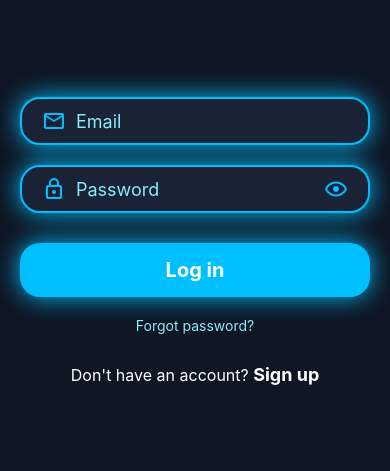
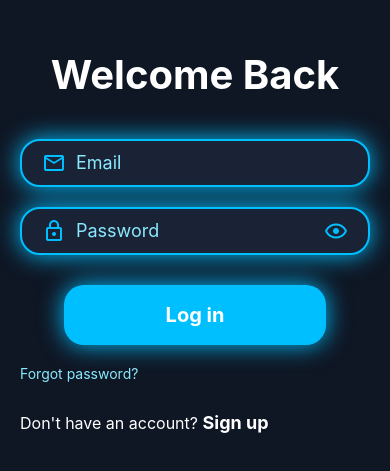
Before and after one commit to GabrielOFaria/MyLanguageApp, a React Native app: screen / in a window 390 px wide. Shown: the part 181-652 px from the top of the page. Built offline with nearby package versions, Linux system fonts and the light colour scheme.

Commit message:
style:applied new styles to login screen

```diff
--- a/App.js
+++ b/App.js
@@ -1,4 +1,6 @@
-import React, { useState } from 'react';
+import React, { useState } from "react";
+import * as Animatable from "react-native-animatable";
+import { useWindowDimensions } from "react-native";
 import {
   KeyboardAvoidingView,
   Platform,
@@ -9,29 +11,54 @@ import {
   TouchableOpacity,
   StyleSheet,
   TouchableWithoutFeedback,
-  Keyboard
-} from 'react-native';
-import Icon from 'react-native-vector-icons/MaterialCommunityIcons';
+  Keyboard,
+} from "react-native";
+import Icon from "react-native-vector-icons/MaterialCommunityIcons";
 
 export default function App() {
-  const [email, setEmail] = useState('');
-  const[password, setPassword] = useState('');
+  const [email, setEmail] = useState("");
+  const [password, setPassword] = useState("");
   const [passwordVisible, setPasswordVisible] = useState(false);
+
+  const handleLogin = () => {
+    if (!email.trim()) {
+      alert("Please enter your email");
+      return;
+    }
+    if (!password.trim()) {
+      alert("Please enter your password");
+      return;
+    }
+    alert("Login Sucessful"); // Handle login logic here
+  };
 
   return (
     <KeyboardAvoidingView
       style={{ flex: 1 }}
       behavior={Platform.OS === "ios" ? "padding" : "height"}
     >
-    <TouchableWithoutFeedback onPress={() => {Keyboard.dismiss();}}>
+      <TouchableWithoutFeedback
+        onPress={() => {
+          Keyboard.dismiss();
+        }}
+      >
         <ScrollView
           contentContainerStyle={{ flexGrow: 1 }}
           keyboardShouldPersistTaps="handled"
         >
-
           <View style={styles.container}>
-      <View style={styles.inputBox}>
-        <Icon name="email-outline" size={24} color="#00bfff" style={{ marginRight: 10 }} />
+            <Text style={styles.title}>Welcome Back</Text>
+            <Animatable.View
+              animation="fadeInUp"
+              duration={1000}
+              style={styles.inputBox}
+            >
+              <Icon
+                name="email-outline"
+                size={24}
+                color="#00bfff"
+                style={{ marginRight: 10 }}
+              />
               <TextInput
                 style={styles.input}
                 placeholder="Email"
@@ -39,9 +66,16 @@ export default function App() {
                 value={email}
                 onChangeText={setEmail}
               />
-      </View>
-      <View style={styles.inputBox}>
-  <View style={{ flexDirection: 'row', alignItems: 'center', flex: 1 }}>
+            </Animatable.View>
+            <Animatable.View
+              animation="fadeInUp"
+              delay={200}
+              duration={1000}
+              style={styles.inputBox}
+            >
+              <View
+                style={{ flexDirection: "row", alignItems: "center", flex: 1 }}
+              >
                 <Icon
                   name="lock-outline"
                   size={24}
@@ -59,100 +93,111 @@ export default function App() {
               </View>
 
               {/* Eye */}
-  <TouchableOpacity onPress={() => setPasswordVisible(!passwordVisible)}>
+              <TouchableOpacity
+                onPress={() => setPasswordVisible(!passwordVisible)}
+              >
                 <Icon
-      name={passwordVisible ? 'eye-off-outline' : 'eye-outline'}
+                  name={passwordVisible ? "eye-off-outline" : "eye-outline"}
                   size={24}
                   color="#00bfff"
                 />
               </TouchableOpacity>
-</View>
+            </Animatable.View>
 
-
-      <TouchableOpacity style={styles.button}>
+            <Animatable.View
+              animation="fadeInUp"
+              delay={400}
+              duration={1000}
+              style={{ alignItems: "center" }}
+            >
+              <TouchableOpacity style={styles.button} onPress={handleLogin}>
                 <Text style={styles.buttonText}>Log in</Text>
               </TouchableOpacity>
+            </Animatable.View>
 
             <Text style={styles.link}>Forgot password?</Text>
 
             <Text style={styles.signup}>
-        Don't have an account? <Text style={styles.signupBold}>Sign up</Text>
+              Don't have an account?{" "}
+              <Text style={styles.signupBold}>Sign up</Text>
             </Text>
           </View>
         </ScrollView>
       </TouchableWithoutFeedback>
     </KeyboardAvoidingView>
-  )
+  );
 }
 
 const styles = StyleSheet.create({
   container: {
     flex: 1,
-    backgroundColor: '#0f1624',
-    alignItems: 'center',
-    justifyContent: 'center',
+    backgroundColor: "#0f1624",
+    alignItems: "stretch",
+    justifyContent: "center",
     padding: 20,
   },
   title: {
-    color: '#fff',
+    color: "#fff",
     fontSize: 40,
-    fontWeight: 'bold',
+    fontWeight: "bold",
     marginBottom: 40,
+    textAlign: "center",
+    alignSelf: "center",
   },
   inputBox: {
-    width: '100%',
-    backgroundColor: '#1a2236',
+    width: "100%",
+    backgroundColor: "#1a2236",
     borderRadius: 20,
     marginBottom: 20,
     paddingHorizontal: 20,
     paddingVertical: 10,
     borderWidth: 2,
-    borderColor: '#00bfff',
-    flexDirection: 'row',
-    alignItems: 'center',
-    justifyContent: 'flex-start',
-    shadowColor: '#00bfff',
+    borderColor: "#00bfff",
+    flexDirection: "row",
+    alignItems: "center",
+    justifyContent: "space-between",
+    shadowColor: "#00bfff",
     shadowOffset: { width: 0, height: 0 },
     shadowOpacity: 1,
     shadowRadius: 25,
-
   },
   input: {
     flex: 1,
-    color: '#fff',
+    color: "#fff",
     fontSize: 18,
   },
   button: {
-    width: '100%',
-    backgroundColor: '#00bfff',
+    width: "75%",
+    alignSelf: "center",
+    backgroundColor: "#00bfff",
     borderRadius: 20,
-    padding: 15,
-    alignItems: 'center',
+    paddingVertical: 18,
+    paddingHorizontal: 30,
+    alignItems: "center",
     marginTop: 10,
     marginBottom: 20,
-    shadowColor: '#00bfff',
+    shadowColor: "#00bfff",
     shadowOffset: { width: 0, height: 0 },
     shadowOpacity: 1,
     shadowRadius: 25,
-
   },
-  buttonText:{
-    color: '#fff',
+  buttonText: {
+    color: "#fff",
     fontSize: 20,
-    fontWeight: 'bold',
+    fontWeight: "bold",
   },
 
   link: {
-    color: '#8be9fd',
+    color: "#8be9fd",
     marginBottom: 30,
   },
   signup: {
-    color: '#fff',
+    color: "#fff",
     fontSize: 16,
   },
   signupBold: {
-    fontWeight: 'bold',
-    color: '#fff',
+    fontWeight: "bold",
+    color: "#fff",
     fontSize: 18,
   },
 });
--- a/package.json
+++ b/package.json
@@ -14,10 +14,12 @@
     "expo-status-bar": "~2.2.3",
     "react": "19.0.0",
     "react-native": "0.79.5",
+    "react-native-animatable": "^1.4.0",
     "react-native-vector-icons": "^10.3.0"
   },
   "devDependencies": {
-    "@babel/core": "^7.20.0"
+    "@babel/core": "^7.20.0",
+    "prettier": "^3.6.2"
   },
   "private": true
 }
```
Also changed, not shown: 1 other file (tests, documents, lock files or other folders). Lines whose indentation alone changed are shown as unchanged.
